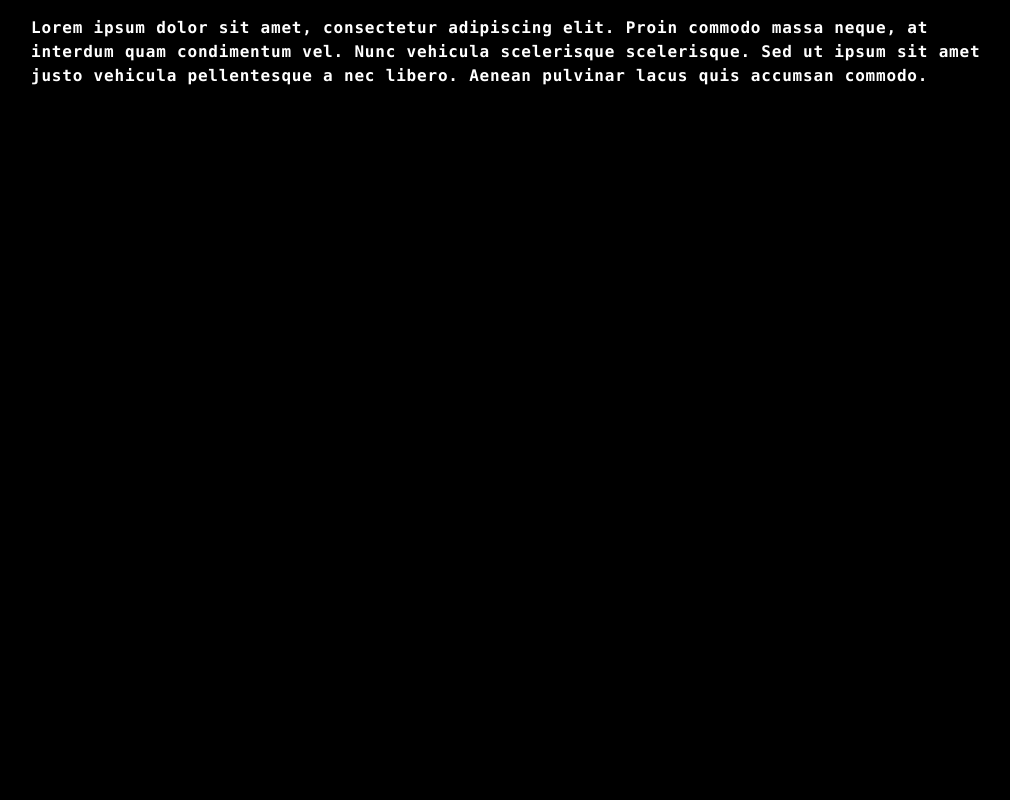
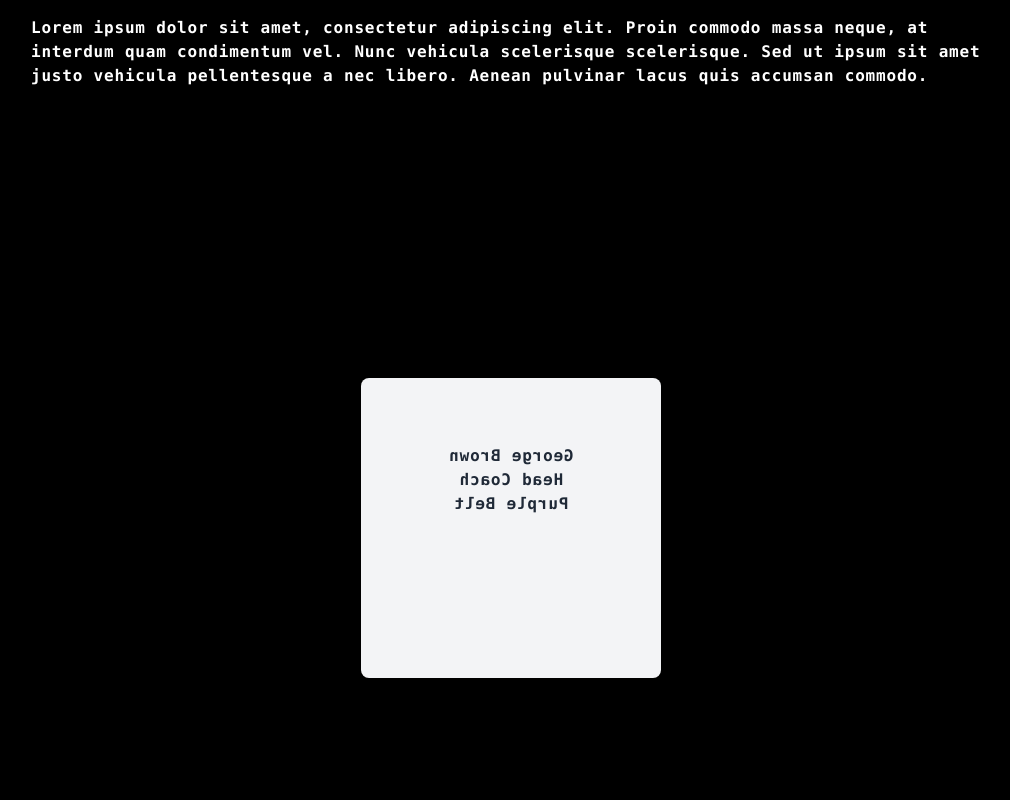
Before and after one commit to Phil-G-94/DogHouseMMA, a React (Vite) app: page /about-us in a window 1280 px wide. Shown: the part 520-1320 px from the top of the page, without its empty margins (129-1139 px from the left). Before the commit the page ends 800 px from the top, so only its background shows below. Built offline with nearby package versions, Linux system fonts and the light colour scheme.

Commit message:
content + style updates. added in flip card styling to About Us page

```diff
--- a/index.html
+++ b/index.html
@@ -1,5 +1,8 @@
 <!DOCTYPE html>
-<html lang="en">
+<html
+    lang="en"
+    class="scroll-smooth"
+>
     <head>
         <meta charset="UTF-8" />
 
--- a/src/components/Card/Card.jsx
+++ b/src/components/Card/Card.jsx
@@ -0,0 +1,46 @@
+const Card = (props) => {
+    console.log(props.name);
+
+    return (
+        <section className=" h-screen flex flex-row justify-center items-center gap-x-16 text-white">
+            <div className="w-[300px] h-[300px] bg-transparent cursor-pointer group perspective">
+                <div className="relative preserve-3d group-hover:rotate-y-180 w-full h-full duration-1000">
+                    <div>{/* profile image goes here? */}</div>
+
+                    <div
+                        // key={props.COACHES.id}
+                        className="absolute rotate-y-180 backface-hidden w-full h-full bg-gray-100 overflow-hidden rounded-lg"
+                    >
+                        <div className="text-center flex flex-col items-center justify-center h-full text-gray-800 px-2 pb-24">
+                            <p>
+                                {/* MEMBER.name Member.surname */}
+                                {props.name} {props.surname}
+                            </p>
+                            <ul>
+                                <li>
+                                    {/* MEMBER.title */}
+                                    {props.title}
+                                </li>
+                                <li>
+                                    {/* MEMBER.rank */}
+                                    {props.rank}
+                                </li>
+                            </ul>
+                        </div>
+                    </div>
+                </div>
+            </div>
+        </section>
+    );
+};
+
+export default Card;
+
+/*
+
+flip card source attribution: https://github.com/Sridhar-C-25/animated3dflipcard_tailwind/blob/main/src/index.html
+
+
+
+
+*/
--- /dev/null
+++ b/src/components/Display/Display.jsx
@@ -0,0 +1,26 @@
+import Card from "../Card/Card";
+
+import { COACHES } from "../../data/coaches";
+
+const Display = () => {
+    console.log(COACHES);
+
+    return (
+        <div>
+            <div>
+                {COACHES.map((coach) => (
+                    <Card
+                        key={coach.id}
+                        name={coach.name}
+                        surname={coach.surname}
+                        title={coach.title}
+                        rank={coach.rank}
+                        id={coach.id}
+                    ></Card>
+                ))}
+            </div>
+        </div>
+    );
+};
+
+export default Display;
--- /dev/null
+++ b/src/data/coaches.js
@@ -0,0 +1,17 @@
+export const COACHES = [
+    {
+        name: "George",
+        surname: "Brown",
+        title: "Head Coach",
+        rank: "Purple Belt",
+        id: "1"
+    },
+    {
+        name: "David",
+        surname: "Franco",
+        title: "Assistant Coach",
+        rank: "Blue Belt",
+        id: "2"
+    },
+
+]
--- a/src/pages/AboutUs.jsx
+++ b/src/pages/AboutUs.jsx
@@ -1,3 +1,5 @@
+import Display from "../components/Display/Display";
+
 const AboutUs = () => {
     return (
         <div className="flex flex-col items-center justify-center">
@@ -32,6 +34,7 @@ const AboutUs = () => {
                         Aenean pulvinar lacus quis accumsan commodo.
                     </p>
                 </div>
+                <Display />
             </section>
         </div>
     );
--- a/tailwind.config.js
+++ b/tailwind.config.js
@@ -1,8 +1,33 @@
 /** @type {import('tailwindcss').Config} */
+
+/*eslint-env node */
+const plugin = require("tailwindcss/plugin");
+
+const flipCard = plugin(function ({ addUtilities }) {
+    addUtilities({
+        ".rotate-y-180": {
+            transform: "rotateY(180deg)",
+        },
+
+        ".preserve-3d": {
+            transformStyle: "preserve-3d",
+        },
+
+        ".perspective": {
+            perspective: "1000px",
+        },
+
+        ".backface-hidden": {
+            backfaceVisibilityy: "hidden"
+        },
+
+    })
+})
+
 export default {
     content: ["./index.html", "./src/**/*.{js,ts,jsx,tsx}"],
     theme: {
         extend: {},
     },
-    plugins: [],
+    plugins: [flipCard],
 };
```
Also changed, not shown: .eslintrc.cjs.
